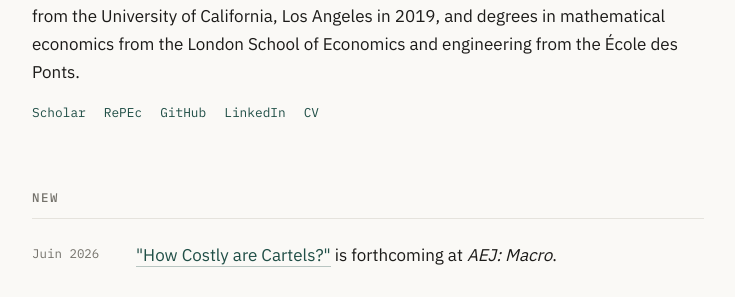
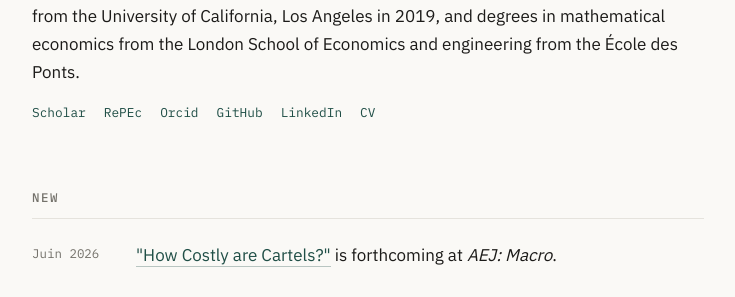
Before and after one commit to flavienmoreau/flavienmoreau.github.io, a Jekyll site: the page built from index.md, in a window 1280 px wide. Shown: the part 403-700 px from the top of the page, without its empty margins (272-1007 px from the left). Built offline with Jekyll 4.4.1, drawn with Linux system fonts in a browser that asks for light colours.

Commit message:
Add Orcid link to social icons

```diff
--- a/_includes/social.html
+++ b/_includes/social.html
@@ -1,6 +1,7 @@
 <div class="icons">
   {% if site.social.scholar %}<a href="{{ site.social.scholar }}">Scholar</a>{% endif %}
   {% if site.social.repec %}<a href="{{ site.social.repec }}">RePEc</a>{% endif %}
+  {% if site.social.orcid %}<a href="{{ site.social.orcid }}">Orcid</a>{% endif %}
   {% if site.social.github %}<a href="https://github.com/{{ site.social.github }}">GitHub</a>{% endif %}
   {% if site.social.linkedin %}<a href="{{ site.social.linkedin }}">LinkedIn</a>{% endif %}
   {% if site.social.cv %}<a href="{{ site.social.cv | relative_url }}">CV</a>{% endif %}
```
